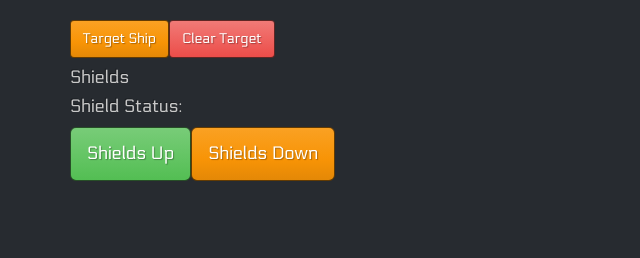
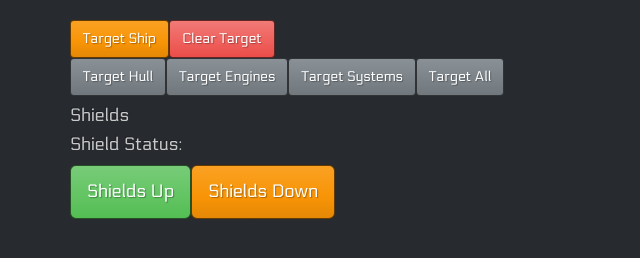
Before and after one commit to jextrevor/spaceserver, a Flask app: page /tactical/ in a window 1280 px wide. Shown: the part 210-468 px from the top of the page, without its empty margins (0-640 px from the left). Run offline with Flask 2, Linux system fonts and the light colour scheme; some libraries are stand-ins or nearby versions.

Commit message:
Update tactical.html

```diff
--- a/templates/tactical.html
+++ b/templates/tactical.html
@@ -27,6 +27,8 @@
 <select id="radarlist" class="form-control">
 </select><br />
 <button onclick="if(checkIt('target')){emit('broadcast',{'sound':'error.mp3'});return false;}target();sound('button.wav');emit('broadcast',{'sound':'processing.mp3'});" class="btn btn-warning">Target Ship</button><button onclick="cleartarget();sound('button.wav');emit('broadcast',{'sound':'processing.mp3'});" class="btn btn-danger">Clear Target</button>
+<br />
+<button onclick="if(checkIt('target')){emit('broadcast',{'sound':'error.mp3'});return false;}emit('update',{'focus':'hull'});sound('button.wav');emit('broadcast',{'sound':'processing.mp3'});" class="btn btn-primary">Target Hull</button><button onclick="if(checkIt('target')){emit('broadcast',{'sound':'error.mp3'});return false;}emit('update',{'focus':'engines'});sound('button.wav');emit('broadcast',{'sound':'processing.mp3'});" class="btn btn-primary">Target Engines</button><button onclick="if(checkIt('target')){emit('broadcast',{'sound':'error.mp3'});return false;}emit('update',{'focus':'systems'});sound('button.wav');emit('broadcast',{'sound':'processing.mp3'});" class="btn btn-primary">Target Systems</button><button onclick="if(checkIt('target')){emit('broadcast',{'sound':'error.mp3'});return false;}emit('update',{'focus':''});sound('button.wav');emit('broadcast',{'sound':'processing.mp3'});" class="btn btn-primary">Target All</button>
 <h4>Shields</h4>
 <h4>Shield Status: <span id="shields"></span></h4>
 <button onclick="if(checkIt('shield')){emit('broadcast',{'sound':'error.mp3'});return false;}shieldup();sound('button.wav');" class="btn btn-lg btn-success">Shields Up</button><button onclick="if(checkIt('shield')){emit('broadcast',{'sound':'error.mp3'});return false;}shielddown();sound('button.wav');" class="btn btn-lg btn-warning">Shields Down</button>
```
